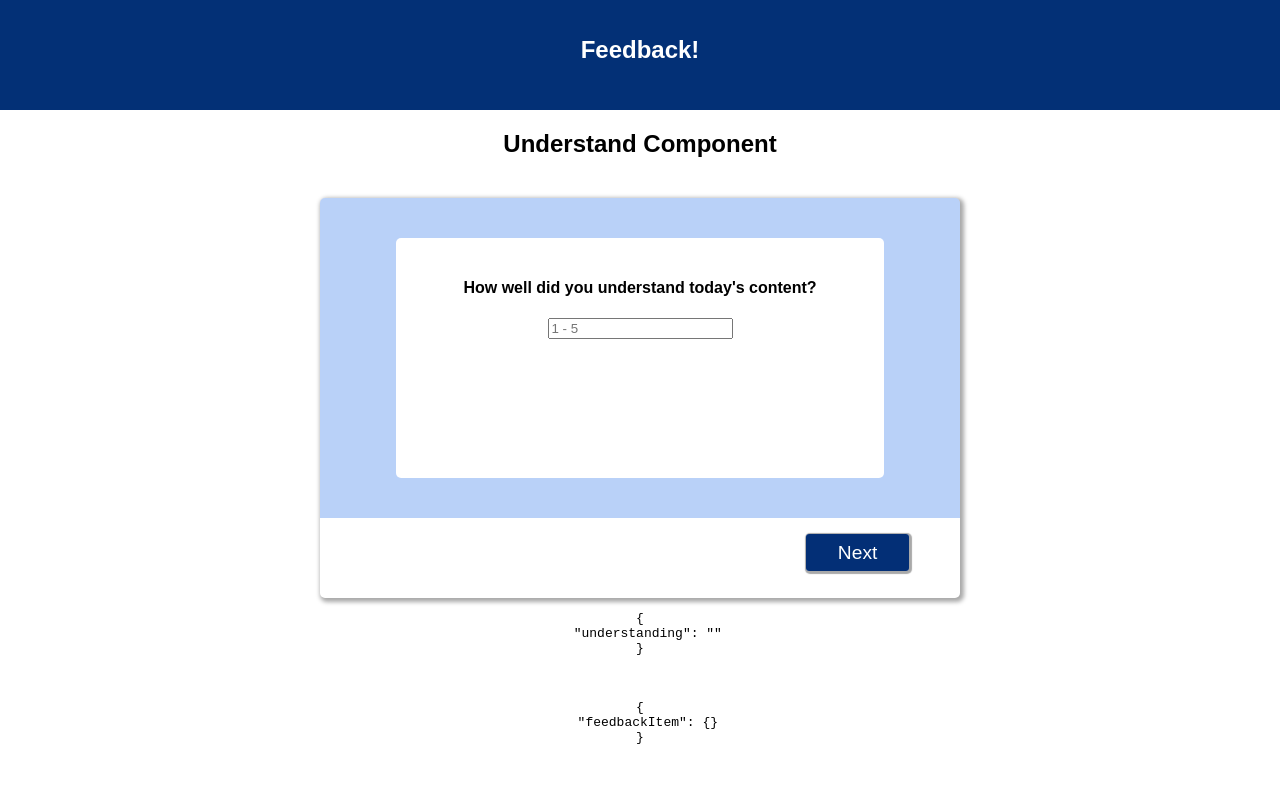
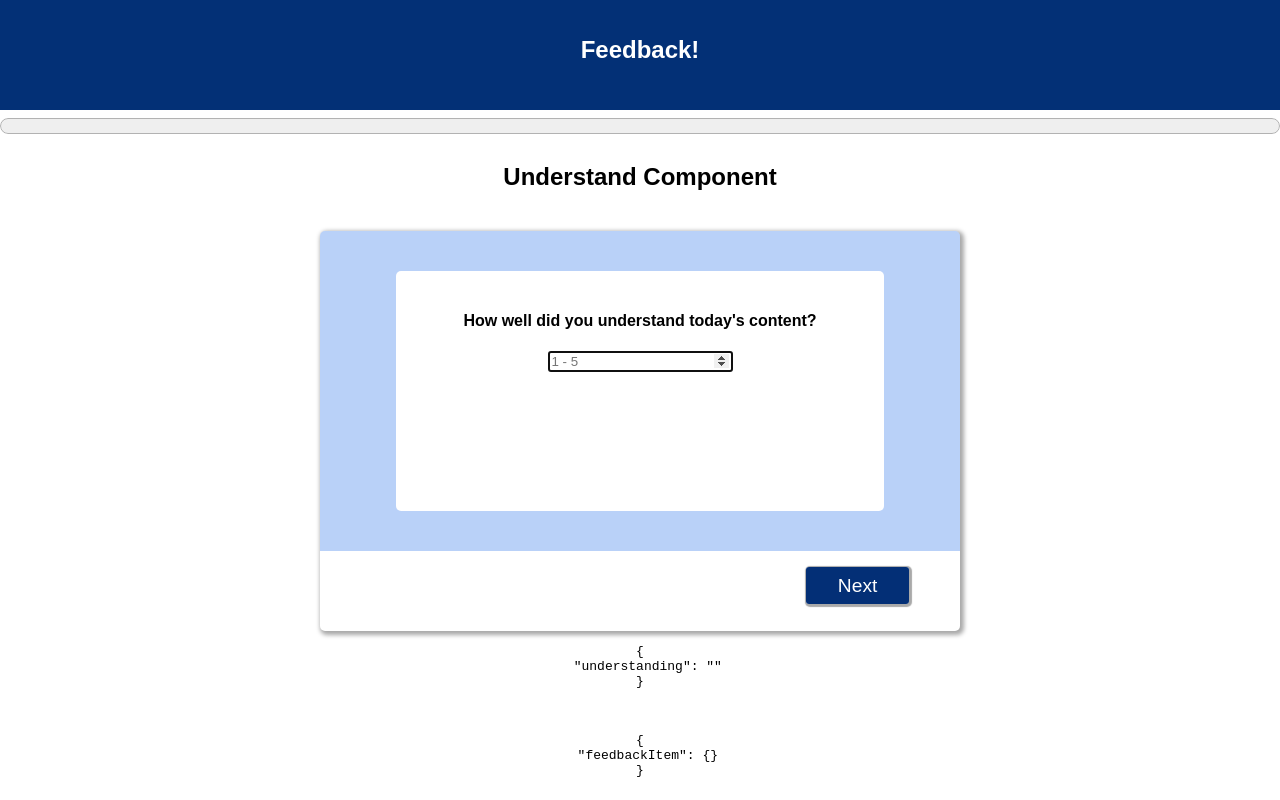
Before and after one commit to cbrenberg/weekend-7-feedback-form, a React (Create React App) app: page /#/2 in a window 1280 px wide. Built offline with nearby package versions, Linux system fonts and the light colour scheme.

Commit message:
tweak button styling, add (unstyled) progress bar

```diff
--- a/src/components/App/App.css
+++ b/src/components/App/App.css
@@ -43,10 +43,8 @@
   border-radius: 5px;
 }
 
-.nextViewButton {
-  position: relative;
+.navButton {
   height: 25px;
-  width: 50px;
   background-color: #032f76;
   color: white;
   font-size: 1.2rem;
@@ -54,12 +52,30 @@
   border-radius: 3px;
   text-decoration: none;
   box-shadow: 1px 1px 1px 2px darkgray;
+}
+
+.nextViewButton {
+  position: relative;
   top: 3vh;
   left: 17vw;
 }
 
-.nextViewButton:active {
+.navButton:active {
   box-shadow: 1px 1px 1px darkgray;
-  top: 3.1vh;
-  left: calc(100% + .1vw);
+  margin-left: 2px;
+  margin-top: 2px;
 }
+
+progress {
+  height: 2rem;
+  width: 100%;
+}
+
+progress::-webkit-progress-bar {
+  /* style rules */
+  background-color: gainsboro;
+}
+progress::-webkit-progress-value {
+  /* style rules */
+  background-color: rgba(28, 184, 28, 0.89);
+}
--- a/src/components/App/App.js
+++ b/src/components/App/App.js
@@ -22,6 +22,8 @@ class App extends Component {
             <h1 className="App-title">Feedback!</h1>
           </header>
 
+          <progress max="100" value="0"></progress>
+
           <Route exact path="/" component={Feel} />
           <Route path="/2" component={Understand} />
           <Route path="/3" component={Support} />
--- a/src/components/Comments/Comments.js
+++ b/src/components/Comments/Comments.js
@@ -28,11 +28,11 @@ class Comments extends Component {
           <div className="cardContentParent">
             <div className="cardContentChild">
               <h4 className="cardQuestion">Any comments you want to leave?</h4>
-              <input autofocus type="text" placeholder="Enter comments" value={this.state.comments} onChange={this.handleChange}/>
+              <input autoFocus type="text" placeholder="Enter comments" value={this.state.comments} onChange={this.handleChange}/>
             </div>
           </div>
           <div className="cardFooter">
-            <Link to='/5' onClick={this.submit} className="nextViewButton">Next</Link>
+            <Link to='/5' onClick={this.submit} className="nextViewButton navButton">Next</Link>
           </div>
         </div>
         <pre>{JSON.stringify(this.state, null, 2)}</pre>
--- a/src/components/Confirmation/Confirmation.js
+++ b/src/components/Confirmation/Confirmation.js
@@ -34,7 +34,7 @@ class Confirmation extends Component {
           <div className="cardContentParent">
             <div className="cardContentChild">
               <h4 className="cardQuestion">Thank You!</h4>
-              <Link to='/'>Leave New Feedback</Link>
+              <Link to='/' className="navButton">Leave New Feedback</Link>
             </div>
           </div>
         </div>
--- a/src/components/Feel/Feel.js
+++ b/src/components/Feel/Feel.js
@@ -30,11 +30,11 @@ class Feel extends Component {
           <div className="cardContentParent">
             <div className="cardContentChild">
               <h4 className="cardQuestion">How are you feeling today?</h4>
-              <input autofocus type="number" value={this.state.feeling} onChange={this.handleChange} placeholder="1 - 5" />
+              <input autoFocus type="number" value={this.state.feeling} onChange={this.handleChange} placeholder="1 - 5" />
             </div>
           </div>
           <div className="cardFooter">
-            <Link to='/2' onClick={this.submitFeel} className="nextViewButton">Next</Link>
+            <Link to='/2' onClick={this.submitFeel} className="nextViewButton navButton">Next</Link>
           </div>
         </div>
         <pre>{JSON.stringify(this.state, null, 2)}</pre>
--- a/src/components/Support/Support.js
+++ b/src/components/Support/Support.js
@@ -29,11 +29,11 @@ class Support extends Component {
           <div className="cardContentParent">
             <div className="cardContentChild">
               <h4 className="cardQuestion">How well are you being supported?</h4>
-              <input autofocus type="number" placeholder="1 - 5" value={this.state.support} onChange={this.handleChange}/>
+              <input autoFocus type="number" placeholder="1 - 5" value={this.state.support} onChange={this.handleChange}/>
             </div>
           </div>
           <div className="cardFooter">
-            <Link to='/4' onClick={this.submit} className="nextViewButton">Next</Link>
+            <Link to='/4' onClick={this.submit} className="nextViewButton navButton">Next</Link>
           </div>
         </div>
         <pre>{JSON.stringify(this.state, null, 2)}</pre>
--- a/src/components/Understand/Understand.js
+++ b/src/components/Understand/Understand.js
@@ -29,11 +29,11 @@ class Understand extends Component {
           <div className="cardContentParent">
             <div className="cardContentChild">
               <h4 className="cardQuestion">How well did you understand today's content?</h4>
-              <input autofocus type="number" placeholder="1 - 5" value={this.state.understanding} onChange={this.handleChange}/>
+              <input autoFocus type="number" placeholder="1 - 5" value={this.state.understanding} onChange={this.handleChange}/>
             </div>
           </div>
           <div className="cardFooter">
-            <Link to='/3' onClick={this.submit} className="nextViewButton">Next</Link>
+            <Link to='/3' onClick={this.submit} className="nextViewButton navButton">Next</Link>
           </div>
         </div>
         <pre>{JSON.stringify(this.state, null, 2)}</pre>
```
